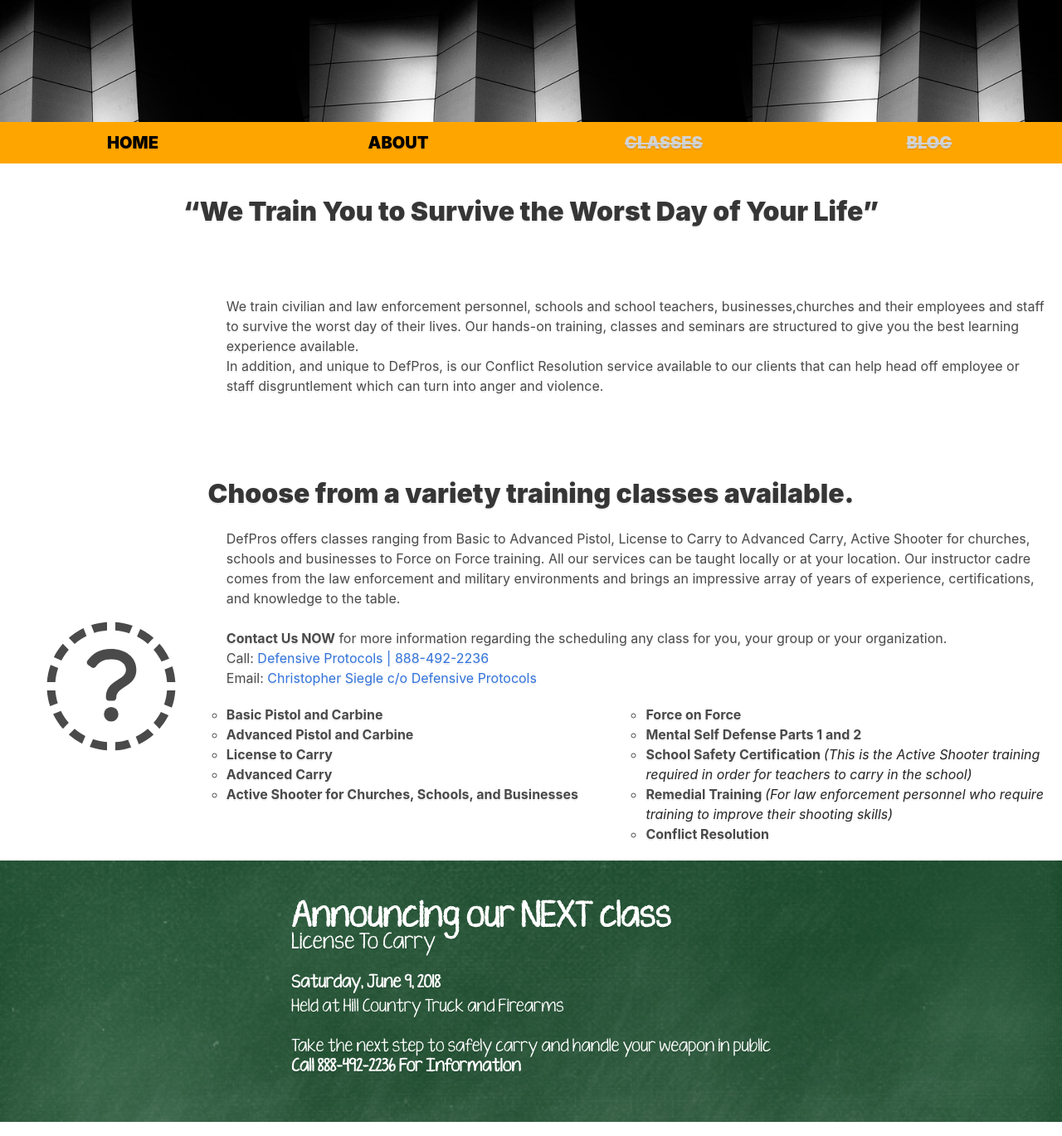
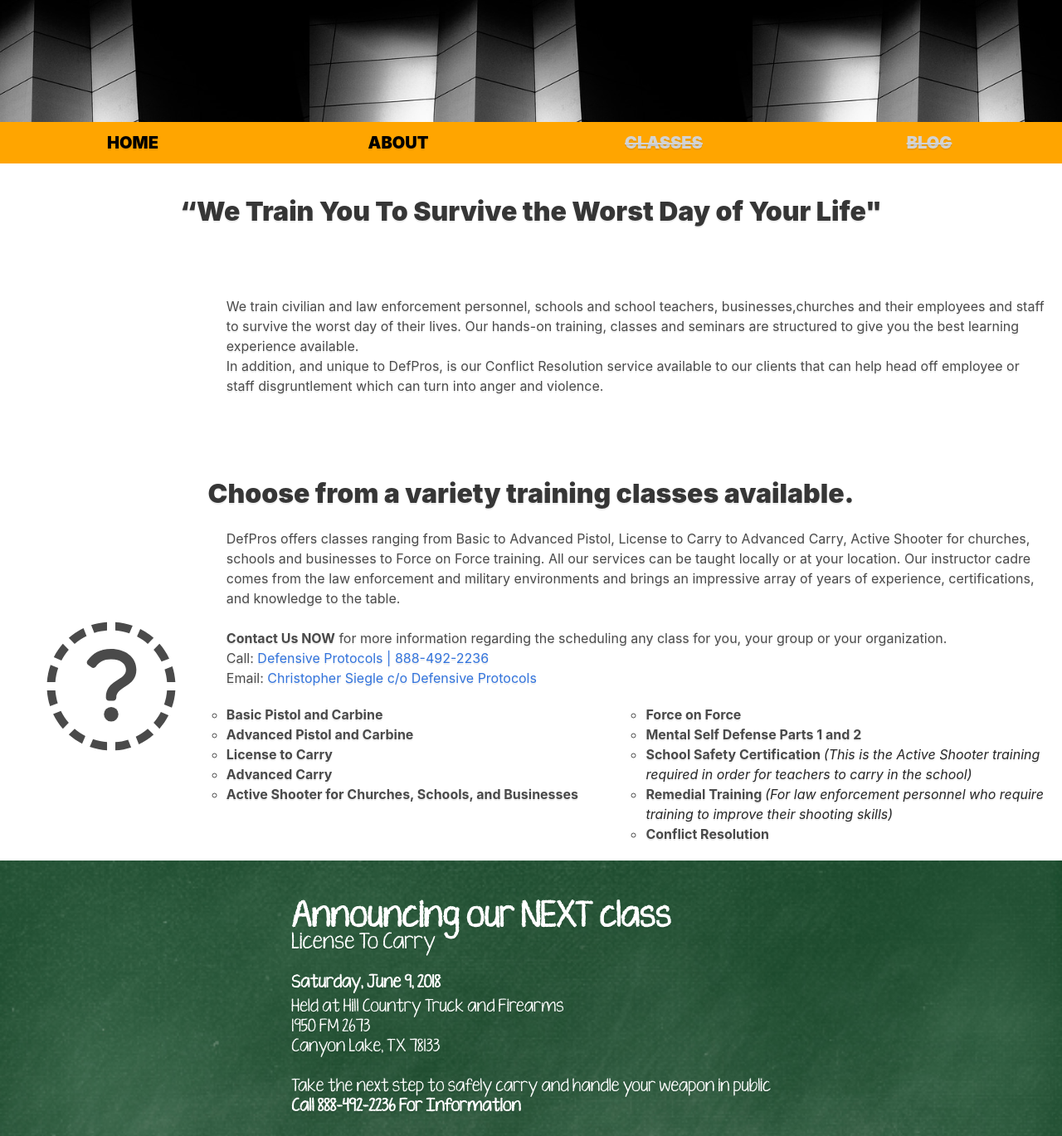
Before and after one commit to jnashsiegle/defPros, a website: page index.html in a window 1280 px wide. Shown: the part 253-1622 px from the top of the page at 83% size. Drawn offline with nearby package versions, Linux system fonts and the light colour scheme; some icons are missing.

Commit message:
add address to class
Signed-off-by: Jana Siegle <jsiegle@lightpointdev.com>

```diff
--- a/index.html
+++ b/index.html
@@ -51,7 +51,7 @@
      <section id = "reasons">
           <article class = "box">
                <header class = "title has-text-centered">
-                    <h4>“We Train You to Survive the Worst Day of Your Life”</h4>
+                    <h4>“We Train You To Survive the Worst Day of Your Life"</h4>
                </header>
                <div class = "columns is-vcentered">
                     <div class = "column is-one-fifth has-text-centered">
@@ -109,6 +109,8 @@
         <h2  class = "subtitle">License To Carry</h2>
         <h2>Saturday, June 9, 2018</h2>
         <p>Held at Hill Country Truck and Firearms</p>
+        <p>1950 FM 2673</p>
+        <p>Canyon Lake, TX 78133</p>
         <br>
         <p>Take the next step to safely carry and handle your weapon in public</p>
         <h2> Call 888-492-2236 For Information</h2>
```
